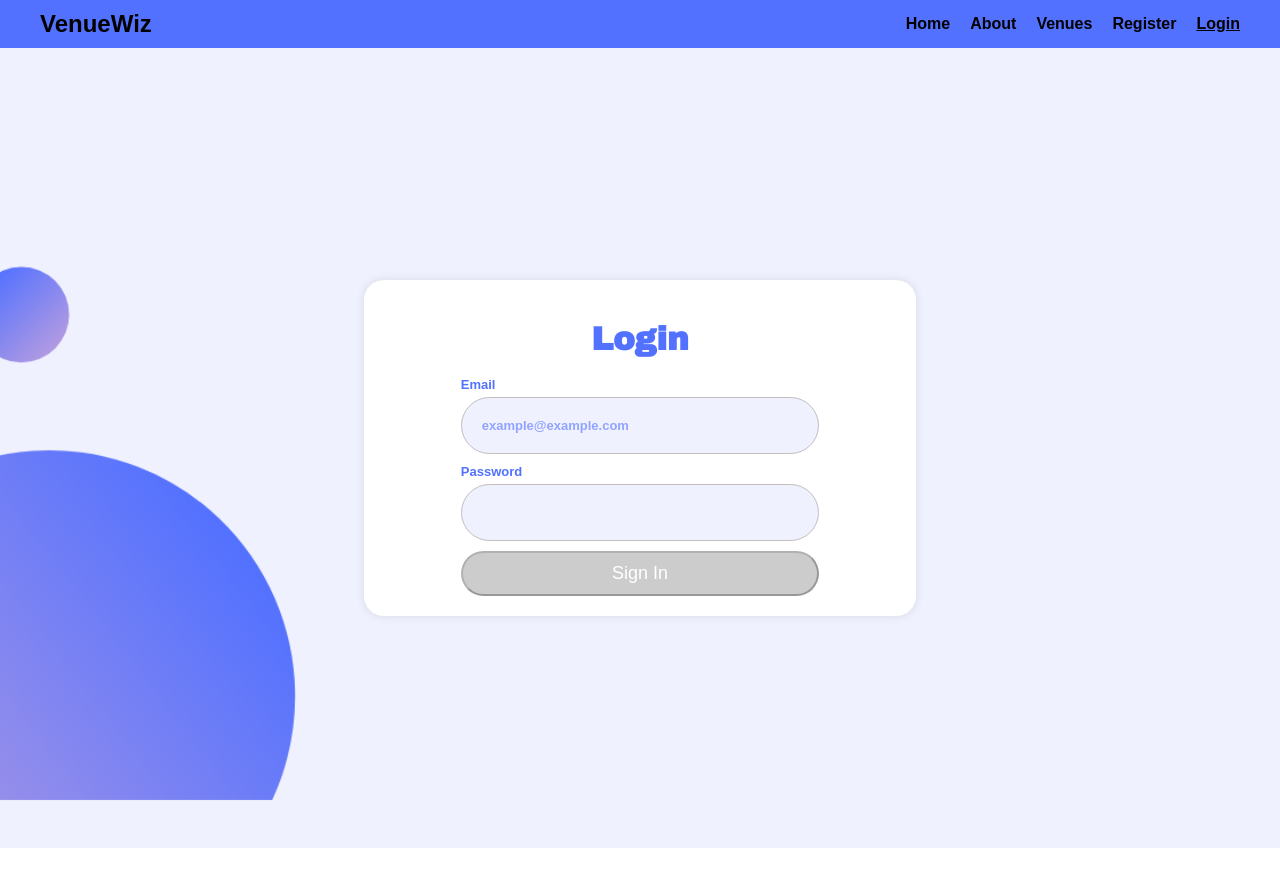
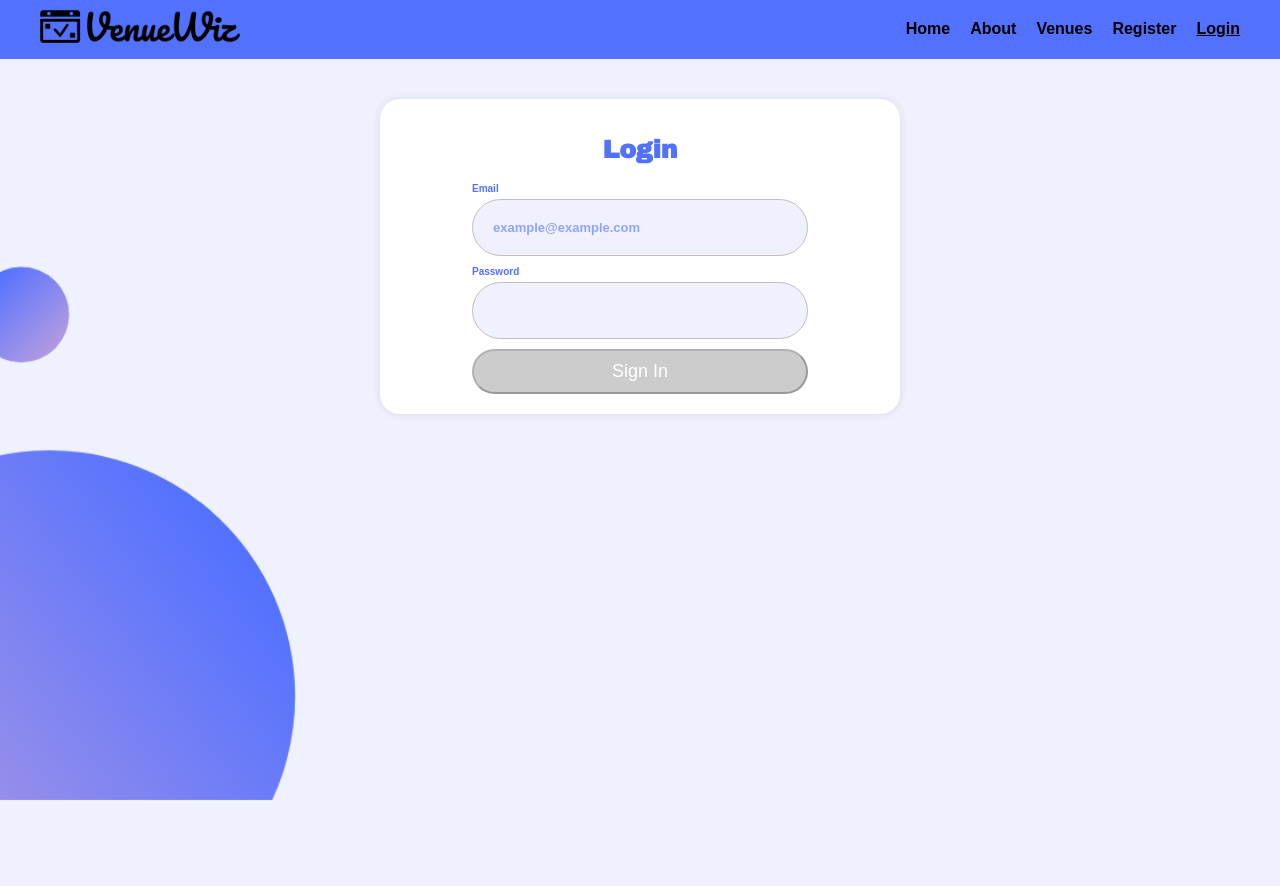
Before and after one commit to Amal229/VenueWiz-Front-end, a React (Vite) app in the folder client/: page /login in a window 1280 px wide. Shown: the top 886 px of the page. Before the commit the page ends 848 px from the top, so only its background shows below. Built offline with nearby package versions, Linux system fonts and the light colour scheme.

Commit message:
homepage logo added

```diff
--- a/client/src/App.css
+++ b/client/src/App.css
@@ -425,13 +425,14 @@ button:disabled {
   flex-direction: column;
   justify-content: center;
   align-items: center;
-  height: 100vh;
+  /* height: 140vh; */
   font-family: 'Arimo', sans-serif;
   font-optical-sizing: auto;
   font-weight: bold;
   font-style: normal;
-  font-size: 13px;
+  font-size: 10px;
   color: #5271ff;
+  margin: 40px;
 }
 
 .Forms h2 {
@@ -726,3 +727,7 @@ p {
 .booking-form select::placeholder {
   color: #aab9ff;
 }
+
+.title-img {
+  width: 200px;
+}
--- a/client/src/components/Nav.jsx
+++ b/client/src/components/Nav.jsx
@@ -1,11 +1,14 @@
 // navbar
 import { NavLink, Link } from 'react-router-dom'
+import '../App.css'
 
 // { user, handleLogOut }
 const Nav = ({ user, handleLogOut }) => {
   return (
     <header>
-      <h3 className="title"> VenueWiz</h3>
+      <h3 className="title">
+        <img src="../images/title.png" className="title-img" />
+      </h3>
       <NavLink className="">
         {/* <h3 className="title"> VenueWiz</h3> */}
       </NavLink>
--- a/client/src/components/Vendor/VenueDetails.jsx
+++ b/client/src/components/Vendor/VenueDetails.jsx
@@ -38,8 +38,8 @@ const VenueDetails = () => {
           </div>
           <div className="venue-info-wrapper-detail">
             <h2>{venue.name}</h2>
-            <h3>Description: {venue.description}</h3>
-            <h3>Location: {venue.location}</h3>
+            <h3> {venue.description}</h3>
+            <h3> {venue.location}</h3>
             <h3>Price: ${venue.price}</h3>
             <h3>Packages:</h3>
             <ul>
```
Also changed, not shown: client/images/title.png (added), 1 other file (tests, documents, lock files or other folders).
